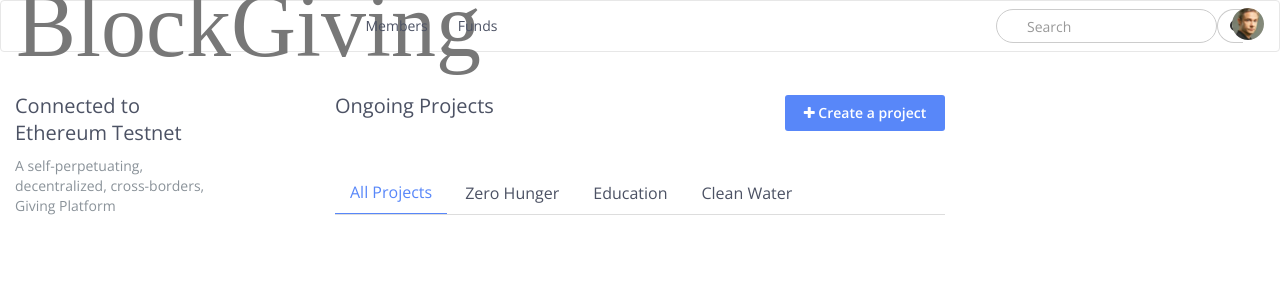
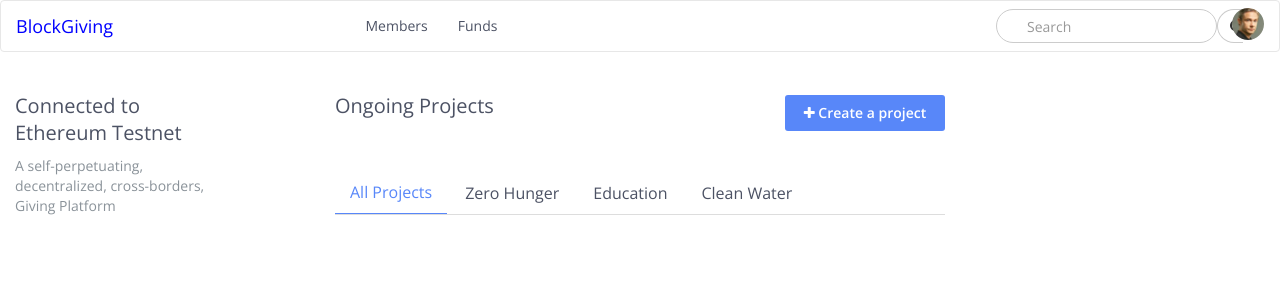
Before and after one commit to BlockGiving/blockgiving, a Django app: page / in a window 1280 px wide. Shown: the top 300 px of the page. Run offline with Django 3.2, Linux system fonts and the light colour scheme; parts of the project's set-up code (start-up, migrations or seed data) failed here and were passed over; some libraries are stand-ins or nearby versions.

Commit message:
changed logo

```diff
--- a/colony/app1/templates/html/index.html
+++ b/colony/app1/templates/html/index.html
@@ -37,7 +37,7 @@
 							<span class="icon-bar"></span>
 						</button>
 						<a class="navbar-brand" href="../">
-							<p style="font-size:5em; font-weight:500; font-family: 'IM Fell Great Primer'">BlockGiving</p>
+							<p style="font-size:1em; font-weight:500; color:blue; 'IM Fell Great Primer'">BlockGiving</p>
 						</a>
 					</div>
 
```
